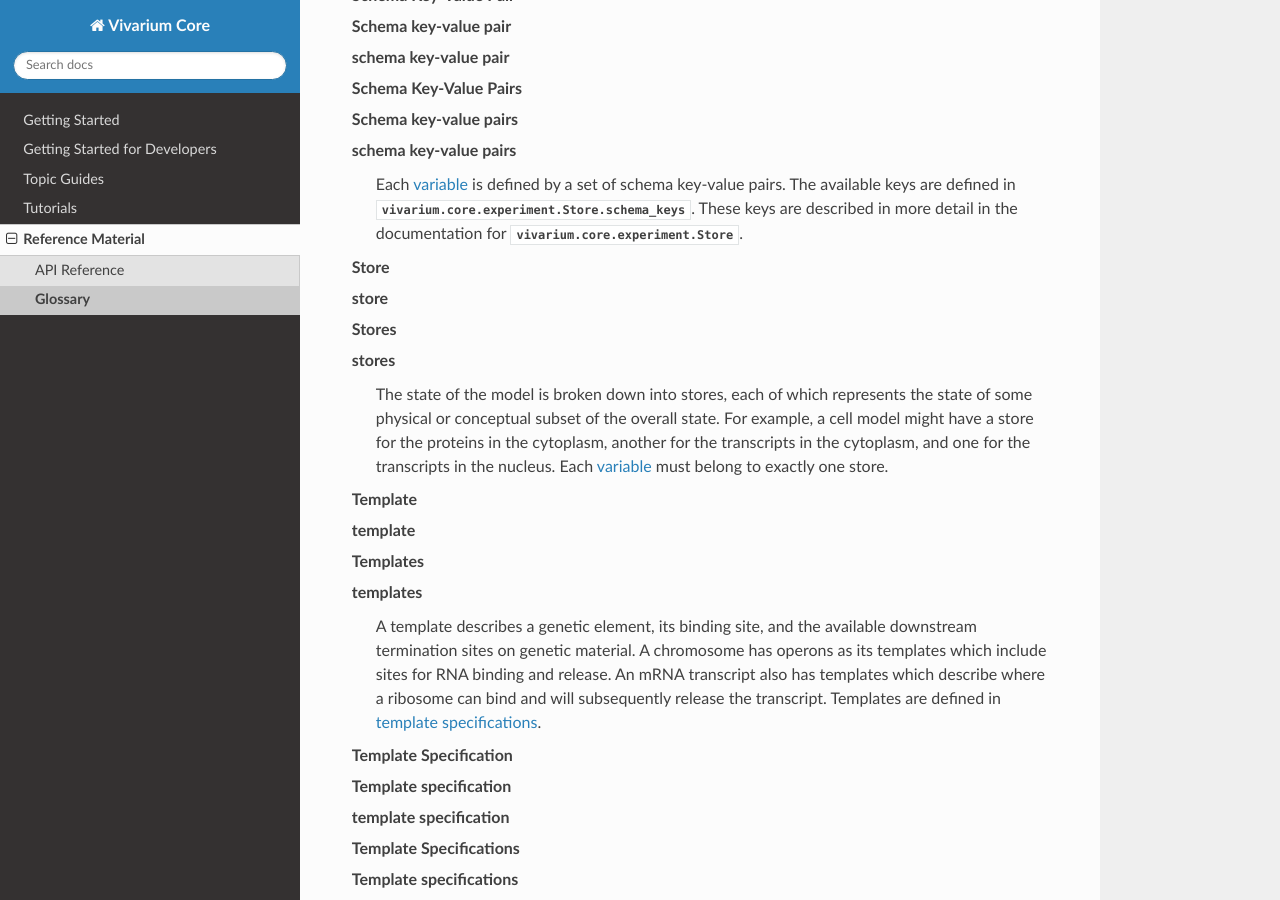
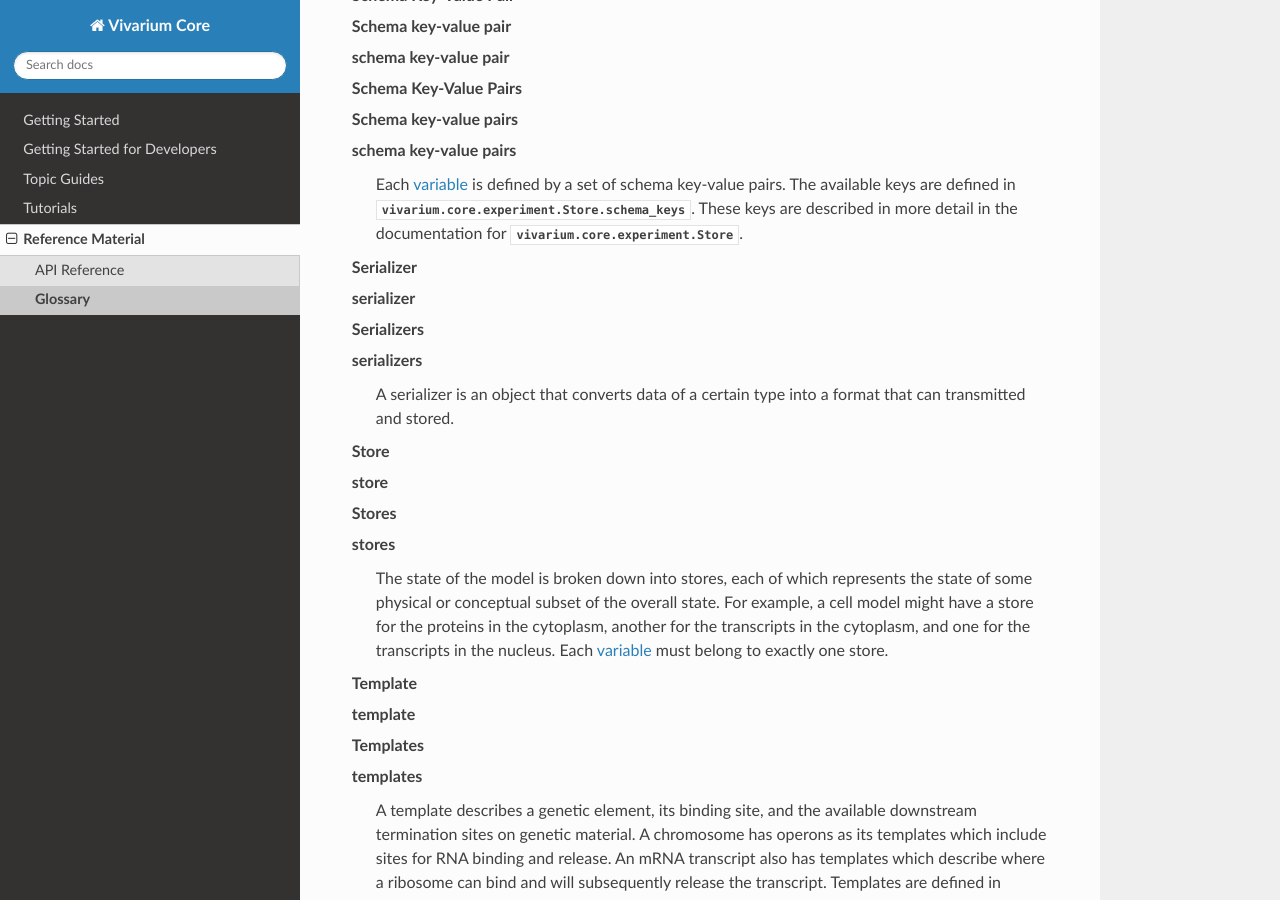
Before and after one commit to vivarium-collective/vivarium-core, a Sphinx documentation site: the page built from doc/reference/glossary.rst, in a window 1280 px wide and 900 px high, scrolled down 4510 px. Built offline with Sphinx 7.4.7 and the Read the Docs theme 2.0.0, drawn with Linux system fonts in a browser that asks for light colours; pages that are not in the unit, such as notebooks, are missing from menus.

Commit message:
add serializer to glossary

```diff
--- a/doc/reference/glossary.rst
+++ b/doc/reference/glossary.rst
@@ -216,6 +216,13 @@ Glossary
         keys are described in more detail in the documentation for
         :py:class:`vivarium.core.experiment.Store`.
 
+    Serializer
+    serializer
+    Serializers
+    serializers
+        A serializer is an object that converts data of a certain type
+        into a format that can transmitted and stored.
+
     Store
     store
     Stores
```
